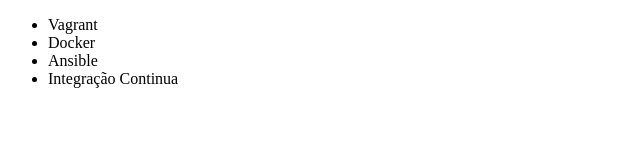
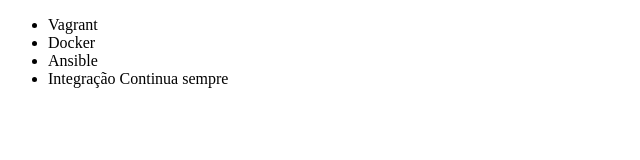
Before and after one commit to eltonbatistaalmeida/pessoal, a plain HTML site: page index.html in a window 1280 px wide. Shown: the full height of the page, 0-640 px from the left. Drawn offline with Linux system fonts and the light colour scheme.

Commit message:
Alteracao 1

```diff
--- a/index.html
+++ b/index.html
@@ -9,7 +9,7 @@
         <li>Vagrant</li>
         <li>Docker</li>
         <li>Ansible</li>
-        <li>Integração Continua</li>
+        <li>Integração Continua sempre</li>
     </ul>
 </body>
 </html>
```
